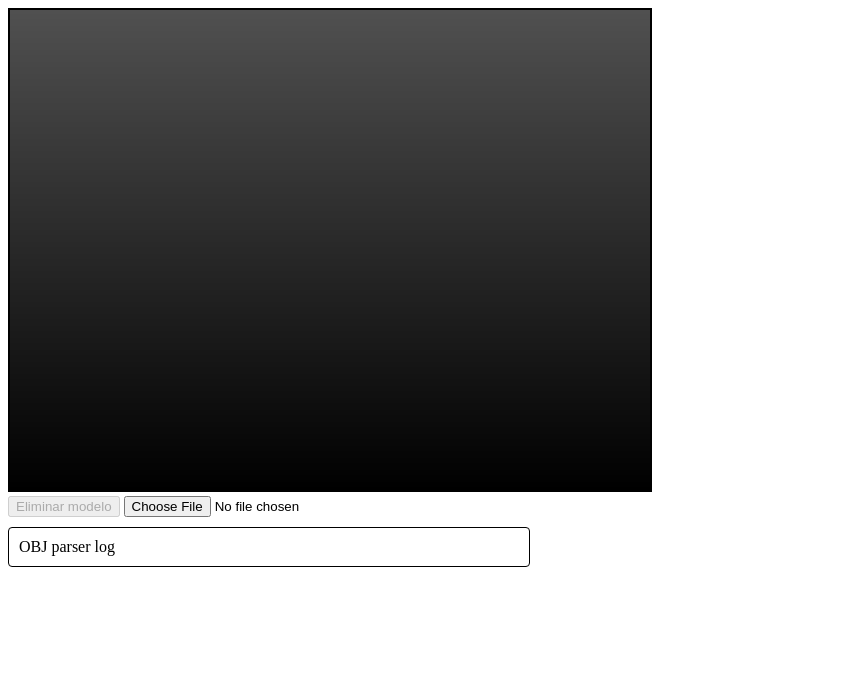
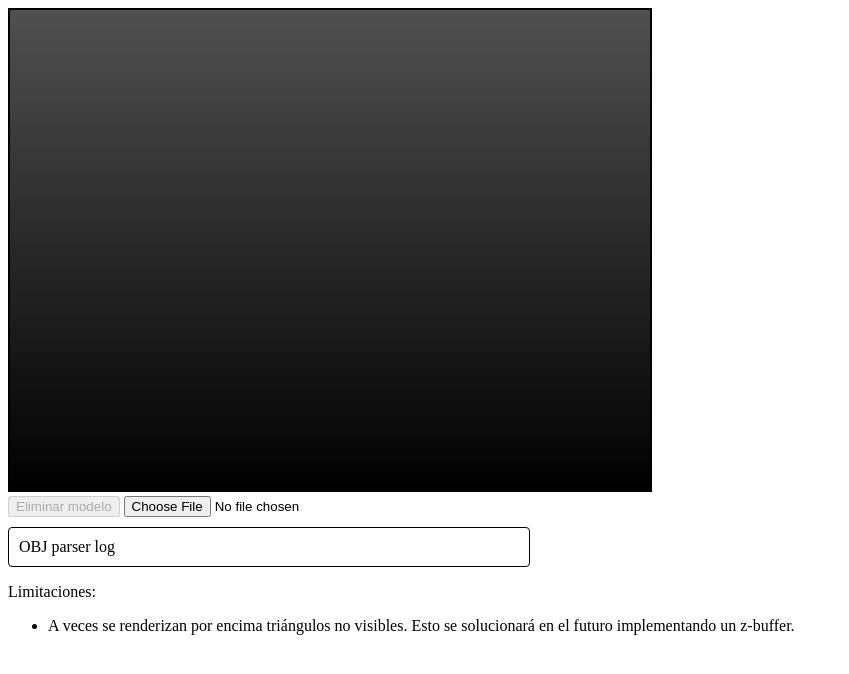
Before and after one commit to nikalon/software-rasterizer-js, a plain HTML site: page Source/004-Basic rasterizer/index.html in a window 1280 px wide. Shown: the whole page, without its empty margins (0-849 px from the left). Drawn offline with Linux system fonts and the light colour scheme.

Commit message:
Actualizo el ejercicio 004-Basic rasterizer

```diff
--- a/Source/004-Basic rasterizer/index.html
+++ b/Source/004-Basic rasterizer/index.html
@@ -17,6 +17,11 @@
             <ul id="logoutput"></ul>
         </div>
 
+        <p>Limitaciones:</p>
+        <ul>
+            <li>A veces se renderizan por encima triángulos no visibles. Esto se solucionará en el futuro implementando un z-buffer.</li>
+        </ul>
+
         <script src="canvas.js"></script>
     </body>
 </html>
```
